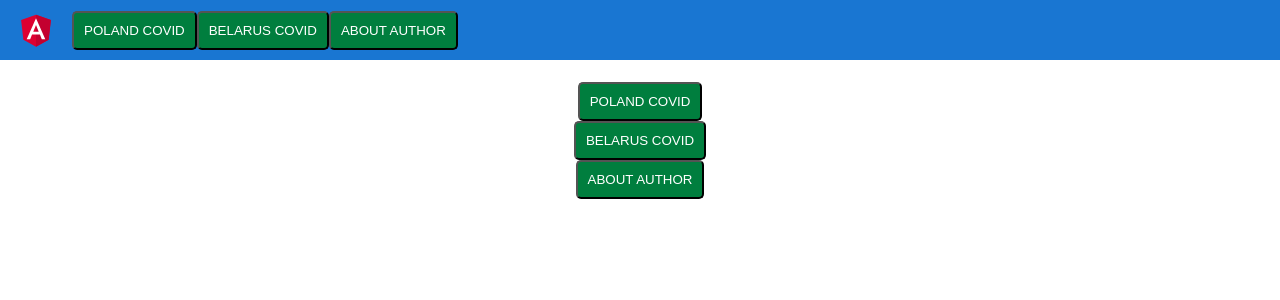
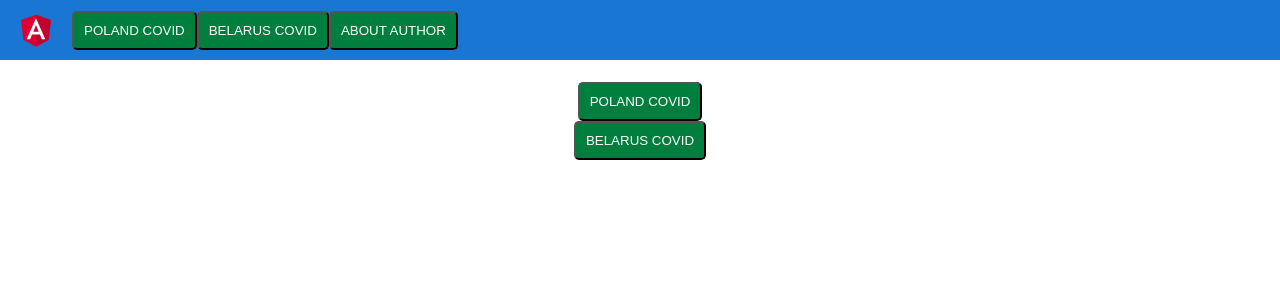
Before and after one commit to gennadziy/covid-19-POLAND, an Angular app: page / in a window 1280 px wide. Shown: the top 300 px of the page. Built offline with nearby package versions, Linux system fonts and the light colour scheme.

Commit message:
make it better

```diff
--- a/src/app/app.component.html
+++ b/src/app/app.component.html
@@ -334,9 +334,5 @@ font-size: larger;
   <button routerLink="belarus" class="nav-link" routerLinkActive="active" >BELARUS COVID</button>
 
 </span>
-<span>
 
-  <button routerLink="poland" class="nav-link" routerLinkActive="active" >ABOUT AUTHOR</button>
-
-</span>
 <router-outlet></router-outlet>
```
